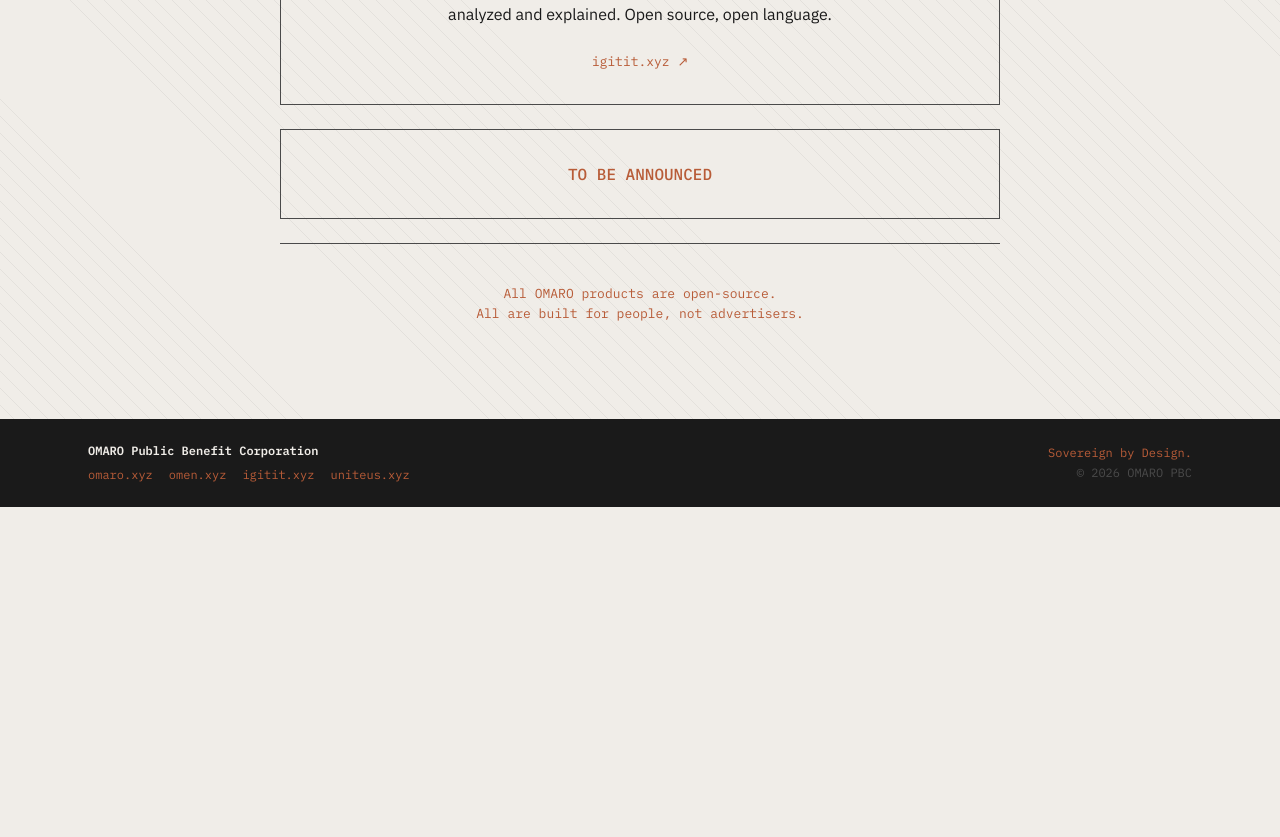
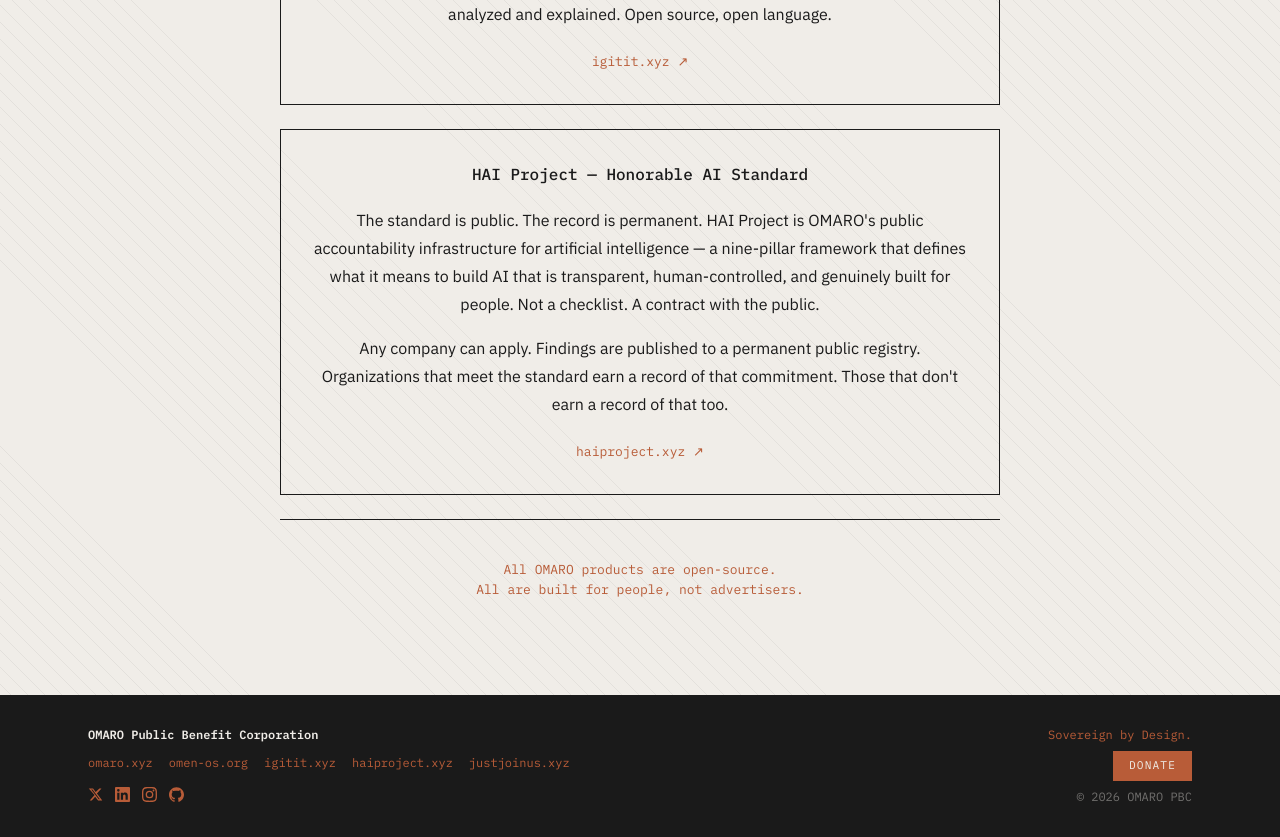
Before and after one commit to OMARO000/OMARO-PBC, a Next.js app: page /products in a window 1280 px wide. Shown: the part 880-1717 px from the top of the page. Before the commit the page ends 1387 px from the top, so only its background shows below. Built offline with nearby package versions, Linux system fonts and the light colour scheme.

Commit message:
feat: donate button, HAI Project cards, social icons, haiproject.xyz footer, terracotta cleanup

```diff
--- a/app/page.tsx
+++ b/app/page.tsx
@@ -8,7 +8,7 @@ export const metadata: Metadata = {
 };
 
 function Divider() {
-  return <div style={{ borderTop: "1px solid #4A4A4A" }} />;
+  return <div style={{ borderTop: "1px solid #1A1A1A" }} />;
 }
 
 function SectionLabel({ children }: { children: React.ReactNode }) {
@@ -49,10 +49,28 @@ export default function Home() {
         </h1>
         <p
           className="text-lg md:text-xl mx-auto max-w-2xl"
-          style={{ fontFamily: "var(--font-ibm-plex-sans)", color: "#4A4A4A" }}
+          style={{ fontFamily: "var(--font-ibm-plex-sans)", color: "#1A1A1A" }}
         >
           Infrastructure that keeps humans in every room that matters.
         </p>
+        <div className="mt-6">
+          <a
+            href="https://haiproject.xyz#donate"
+            target="_blank"
+            rel="noopener noreferrer"
+            style={{
+              fontFamily: "var(--font-ibm-plex-mono)",
+              fontSize: "0.75rem",
+              letterSpacing: "0.1em",
+              textTransform: "uppercase",
+              color: "#B85C38",
+              textDecoration: "underline",
+              textUnderlineOffset: "4px",
+            }}
+          >
+            Support the mission &rarr;
+          </a>
+        </div>
       </section>
 
       <Divider />
@@ -140,7 +158,7 @@ export default function Home() {
       <section className="max-w-3xl mx-auto px-6 py-16 md:py-20 text-center">
         <SectionLabel>Products</SectionLabel>
         <div className="grid gap-6">
-          <div className="border p-8" style={{ borderColor: "#4A4A4A" }}>
+          <div className="border p-8" style={{ borderColor: "#1A1A1A" }}>
             <h3 className="text-lg font-semibold mb-3" style={{ fontFamily: "var(--font-ibm-plex-mono)", color: "#1A1A1A" }}>
               OMEN — Corporate Accountability Ledger
             </h3>
@@ -153,7 +171,7 @@ export default function Home() {
               omen.xyz&nbsp;&rarr;
             </a>
           </div>
-          <div className="border p-8" style={{ borderColor: "#4A4A4A" }}>
+          <div className="border p-8" style={{ borderColor: "#1A1A1A" }}>
             <h3 className="text-lg font-semibold mb-3" style={{ fontFamily: "var(--font-ibm-plex-mono)", color: "#1A1A1A" }}>
               iGITit — Open Source Code Analysis
             </h3>
@@ -166,10 +184,16 @@ export default function Home() {
               igitit.xyz&nbsp;&rarr;
             </a>
           </div>
-          <div className="border p-8" style={{ borderColor: "#4A4A4A" }}>
-            <p style={{ fontFamily: "var(--font-ibm-plex-mono)", fontSize: "16px", fontWeight: 500, color: "#B85C38", textAlign: "center" }}>
-              TO BE ANNOUNCED
+          <div className="border p-8" style={{ borderColor: "#1A1A1A" }}>
+            <h3 className="text-lg font-semibold mb-3" style={{ fontFamily: "var(--font-ibm-plex-mono)", color: "#1A1A1A" }}>
+              HAI Project — Honorable AI Standard
+            </h3>
+            <p className="text-base leading-relaxed mb-5" style={{ fontFamily: "var(--font-ibm-plex-sans)", color: "#1A1A1A" }}>
+              AI is not the threat. Unaccountable AI is. The HAI Project is the public infrastructure that makes accountability structural — a nine-pillar standard, a public registry, and a certification system built for the people on the other side of every AI decision. Companies either meet the standard or they don&apos;t. Both are on the record.
             </p>
+            <a href="https://haiproject.xyz" target="_blank" rel="noopener noreferrer" className="text-sm underline hover:no-underline" style={{ fontFamily: "var(--font-ibm-plex-mono)", color: "#B85C38", textUnderlineOffset: "4px" }}>
+              haiproject.xyz&nbsp;&rarr;
+            </a>
           </div>
         </div>
       </section>
--- a/app/products/page.tsx
+++ b/app/products/page.tsx
@@ -23,7 +23,7 @@ export default function ProductsPage() {
       </h1>
 
       {/* OMEN */}
-      <div style={{ border: "1px solid #4A4A4A", padding: "32px", marginBottom: "24px", height: "auto" }}>
+      <div style={{ border: "1px solid #1A1A1A", padding: "32px", marginBottom: "24px", height: "auto" }}>
         <h3 style={{ fontFamily: "var(--font-ibm-plex-mono)", fontSize: "16px", fontWeight: 500, color: "#1A1A1A", marginBottom: "20px" }}>
           OMEN — Corporate Accountability Ledger
         </h3>
@@ -37,7 +37,7 @@ export default function ProductsPage() {
       </div>
 
       {/* iGITit */}
-      <div style={{ border: "1px solid #4A4A4A", padding: "32px", marginBottom: "24px", height: "auto" }}>
+      <div style={{ border: "1px solid #1A1A1A", padding: "32px", marginBottom: "24px", height: "auto" }}>
         <h3 style={{ fontFamily: "var(--font-ibm-plex-mono)", fontSize: "16px", fontWeight: 500, color: "#1A1A1A", marginBottom: "20px" }}>
           iGITit — Open Source Code Analysis
         </h3>
@@ -50,14 +50,21 @@ export default function ProductsPage() {
         <a href="https://igitit.xyz" target="_blank" rel="noopener noreferrer" style={{ fontFamily: "var(--font-ibm-plex-mono)", fontSize: "13px", color: "#B85C38" }}>igitit.xyz ↗</a>
       </div>
 
-      {/* [us] */}
-      <div style={{ border: "1px solid #4A4A4A", padding: "32px", marginBottom: "24px", height: "auto" }}>
-        <p style={{ fontFamily: "var(--font-ibm-plex-mono)", fontSize: "16px", fontWeight: 500, color: "#B85C38", textAlign: "center" }}>
-          TO BE ANNOUNCED
+      {/* HAI Project */}
+      <div style={{ border: "1px solid #1A1A1A", padding: "32px", marginBottom: "24px", height: "auto" }}>
+        <h3 style={{ fontFamily: "var(--font-ibm-plex-mono)", fontSize: "16px", fontWeight: 500, color: "#1A1A1A", marginBottom: "20px" }}>
+          HAI Project — Honorable AI Standard
+        </h3>
+        <p style={{ fontFamily: "var(--font-ibm-plex-sans)", fontSize: "16px", lineHeight: 1.75, color: "#1A1A1A", marginBottom: "16px" }}>
+          The standard is public. The record is permanent. HAI Project is OMARO&apos;s public accountability infrastructure for artificial intelligence — a nine-pillar framework that defines what it means to build AI that is transparent, human-controlled, and genuinely built for people. Not a checklist. A contract with the public.
         </p>
+        <p style={{ fontFamily: "var(--font-ibm-plex-sans)", fontSize: "16px", lineHeight: 1.75, color: "#1A1A1A", marginBottom: "20px" }}>
+          Any company can apply. Findings are published to a permanent public registry. Organizations that meet the standard earn a record of that commitment. Those that don&apos;t earn a record of that too.
+        </p>
+        <a href="https://haiproject.xyz" target="_blank" rel="noopener noreferrer" style={{ fontFamily: "var(--font-ibm-plex-mono)", fontSize: "13px", color: "#B85C38" }}>haiproject.xyz ↗</a>
       </div>
 
-      <div style={{ borderTop: "1px solid #4A4A4A", paddingTop: "40px", marginTop: "16px" }}>
+      <div style={{ borderTop: "1px solid #1A1A1A", paddingTop: "40px", marginTop: "16px" }}>
         <p style={{ fontFamily: "var(--font-ibm-plex-mono)", fontSize: "13px", color: "#B85C38" }}>
           All OMARO products are open-source.
           <br />
--- a/components/Footer.tsx
+++ b/components/Footer.tsx
@@ -1,16 +1,59 @@
+"use client";
+
 export default function Footer() {
   const products = [
     { label: "omaro.xyz", href: "https://omaro.xyz" },
-    { label: "omen.xyz", href: "https://omen.xyz" },
+    { label: "omen-os.org", href: "https://omen-os.org" },
     { label: "igitit.xyz", href: "https://igitit.xyz" },
-    { label: "uniteus.xyz", href: "https://uniteus.xyz" },
+    { label: "haiproject.xyz", href: "https://haiproject.xyz" },
+    { label: "justjoinus.xyz", href: "https://justjoinus.xyz" },
+  ];
+
+  const socials = [
+    {
+      label: "X / Twitter",
+      href: "#",
+      icon: (
+        <svg width="15" height="15" viewBox="0 0 24 24" fill="currentColor">
+          <path d="M18.244 2.25h3.308l-7.227 8.26 8.502 11.24H16.17l-4.714-6.231-5.401 6.231H2.746l7.73-8.835L1.254 2.25H8.08l4.253 5.622 5.911-5.622zm-1.161 17.52h1.833L7.084 4.126H5.117z" />
+        </svg>
+      ),
+    },
+    {
+      label: "LinkedIn",
+      href: "#",
+      icon: (
+        <svg width="15" height="15" viewBox="0 0 24 24" fill="currentColor">
+          <path d="M20.447 20.452h-3.554v-5.569c0-1.328-.027-3.037-1.852-3.037-1.853 0-2.136 1.445-2.136 2.939v5.667H9.351V9h3.414v1.561h.046c.477-.9 1.637-1.85 3.37-1.85 3.601 0 4.267 2.37 4.267 5.455v6.286zM5.337 7.433a2.062 2.062 0 01-2.063-2.065 2.064 2.064 0 112.063 2.065zm1.782 13.019H3.555V9h3.564v11.452zM22.225 0H1.771C.792 0 0 .774 0 1.729v20.542C0 23.227.792 24 1.771 24h20.451C23.2 24 24 23.227 24 22.271V1.729C24 .774 23.2 0 22.222 0h.003z" />
+        </svg>
+      ),
+    },
+    {
+      label: "Instagram",
+      href: "#",
+      icon: (
+        <svg width="15" height="15" viewBox="0 0 24 24" fill="currentColor">
+          <path d="M12 2.163c3.204 0 3.584.012 4.85.07 3.252.148 4.771 1.691 4.919 4.919.058 1.265.069 1.645.069 4.849 0 3.205-.012 3.584-.069 4.849-.149 3.225-1.664 4.771-4.919 4.919-1.266.058-1.644.07-4.85.07-3.204 0-3.584-.012-4.849-.07-3.26-.149-4.771-1.699-4.919-4.92-.058-1.265-.07-1.644-.07-4.849 0-3.204.013-3.583.07-4.849.149-3.227 1.664-4.771 4.919-4.919 1.266-.057 1.645-.069 4.849-.069zM12 0C8.741 0 8.333.014 7.053.072 2.695.272.273 2.69.073 7.052.014 8.333 0 8.741 0 12c0 3.259.014 3.668.072 4.948.2 4.358 2.618 6.78 6.98 6.98C8.333 23.986 8.741 24 12 24c3.259 0 3.668-.014 4.948-.072 4.354-.2 6.782-2.618 6.979-6.98.059-1.28.073-1.689.073-4.948 0-3.259-.014-3.667-.072-4.947-.196-4.354-2.617-6.78-6.979-6.98C15.668.014 15.259 0 12 0zm0 5.838a6.162 6.162 0 100 12.324 6.162 6.162 0 000-12.324zM12 16a4 4 0 110-8 4 4 0 010 8zm6.406-11.845a1.44 1.44 0 100 2.881 1.44 1.44 0 000-2.881z" />
+        </svg>
+      ),
+    },
+    {
+      label: "GitHub",
+      href: "https://github.com/OMARO000",
+      icon: (
+        <svg width="15" height="15" viewBox="0 0 24 24" fill="currentColor">
+          <path d="M12 .297c-6.63 0-12 5.373-12 12 0 5.303 3.438 9.8 8.205 11.385.6.113.82-.258.82-.577 0-.285-.01-1.04-.015-2.04-3.338.724-4.042-1.61-4.042-1.61C4.422 18.07 3.633 17.7 3.633 17.7c-1.087-.744.084-.729.084-.729 1.205.084 1.838 1.236 1.838 1.236 1.07 1.835 2.809 1.305 3.495.998.108-.776.417-1.305.76-1.605-2.665-.3-5.466-1.332-5.466-5.93 0-1.31.465-2.38 1.235-3.22-.135-.303-.54-1.523.105-3.176 0 0 1.005-.322 3.3 1.23.96-.267 1.98-.399 3-.405 1.02.006 2.04.138 3 .405 2.28-1.552 3.285-1.23 3.285-1.23.645 1.653.24 2.873.12 3.176.765.84 1.23 1.91 1.23 3.22 0 4.61-2.805 5.625-5.475 5.92.42.36.81 1.096.81 2.22 0 1.606-.015 2.896-.015 3.286 0 .315.21.69.825.57C20.565 22.092 24 17.592 24 12.297c0-6.627-5.373-12-12-12" />
+        </svg>
+      ),
+    },
   ];
 
   return (
     <footer style={{ backgroundColor: "#1A1A1A", color: "#F0EDE8" }}>
-      <div className="max-w-6xl mx-auto px-6 py-6 flex flex-col gap-4 sm:flex-row sm:items-center sm:justify-between">
+      <div className="max-w-6xl mx-auto px-6 py-8">
+        <div className="flex flex-col gap-6 sm:flex-row sm:items-start sm:justify-between">
           {/* Left: entity + product links */}
-        <div className="flex flex-col gap-2">
+          <div className="flex flex-col gap-3">
             <span
               className="text-xs font-semibold"
               style={{ fontFamily: "var(--font-ibm-plex-mono)", color: "#F0EDE8" }}
@@ -35,24 +78,68 @@ export default function Footer() {
                 </a>
               ))}
             </div>
+            {/* Social icons */}
+            <div className="flex items-center gap-3 mt-1">
+              {socials.map(({ label, href, icon }) => (
+                <a
+                  key={label}
+                  href={href}
+                  target="_blank"
+                  rel="noopener noreferrer"
+                  aria-label={label}
+                  style={{
+                    color: "#B85C38",
+                    transition: "opacity 0.2s",
+                    display: "flex",
+                    alignItems: "center",
+                  }}
+                  onMouseEnter={e => (e.currentTarget.style.opacity = "0.65")}
+                  onMouseLeave={e => (e.currentTarget.style.opacity = "1")}
+                >
+                  {icon}
+                </a>
+              ))}
+            </div>
           </div>
 
-        {/* Right: tagline + copyright */}
-        <div className="flex flex-col items-start sm:items-end gap-1">
+          {/* Right: tagline + donate + copyright */}
+          <div className="flex flex-col items-start sm:items-end gap-2">
             <span
               className="text-xs"
               style={{ fontFamily: "var(--font-ibm-plex-mono)", color: "#B85C38" }}
             >
               Sovereign by Design.
             </span>
+            <a
+              href="https://haiproject.xyz#donate"
+              target="_blank"
+              rel="noopener noreferrer"
+              style={{
+                fontFamily: "var(--font-ibm-plex-mono)",
+                fontSize: "0.7rem",
+                letterSpacing: "0.1em",
+                textTransform: "uppercase",
+                padding: "0.4rem 1rem",
+                background: "#B85C38",
+                color: "#F0EDE8",
+                textDecoration: "none",
+                display: "inline-block",
+                transition: "background 0.2s",
+              }}
+              onMouseEnter={e => (e.currentTarget.style.background = "#D4724E")}
+              onMouseLeave={e => (e.currentTarget.style.background = "#B85C38")}
+            >
+              Donate
+            </a>
             <span
               className="text-xs"
-            style={{ fontFamily: "var(--font-ibm-plex-mono)", color: "#4A4A4A" }}
+              style={{ fontFamily: "var(--font-ibm-plex-mono)", color: "#F0EDE8", opacity: 0.4 }}
             >
               &copy; 2026 OMARO PBC
             </span>
           </div>
         </div>
+      </div>
     </footer>
   );
 }
--- a/components/Nav.tsx
+++ b/components/Nav.tsx
@@ -24,7 +24,7 @@ export default function Nav() {
     <header
       style={{
         backgroundColor: "#F0EDE8",
-        borderBottom: "1px solid #4A4A4A",
+        borderBottom: "1px solid #1A1A1A",
       }}
     >
       <nav
@@ -124,7 +124,7 @@ export default function Nav() {
       {menuOpen && (
         <div
           id="mobile-menu"
-          style={{ borderTop: "1px solid #4A4A4A" }}
+          style={{ borderTop: "1px solid #1A1A1A" }}
         >
           <ul className="max-w-6xl mx-auto px-6 py-4 flex flex-col gap-4 list-none m-0 text-center">
             {navLinks.map(({ href, label, external }) => {
```
Lines whose indentation alone changed are shown as unchanged.
